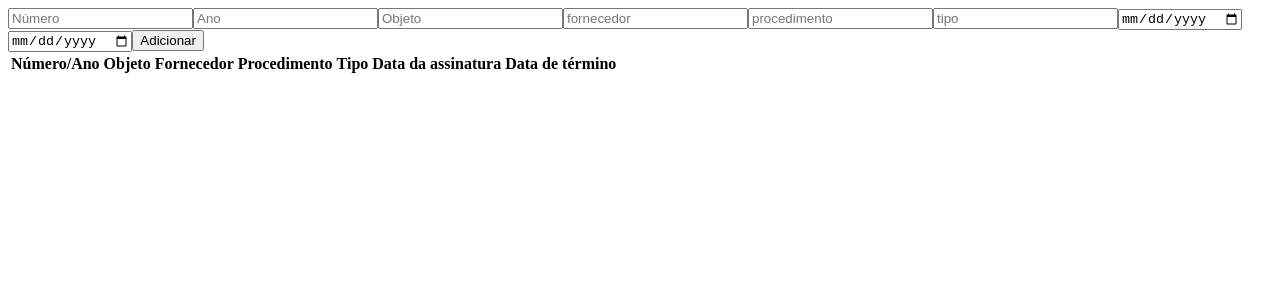
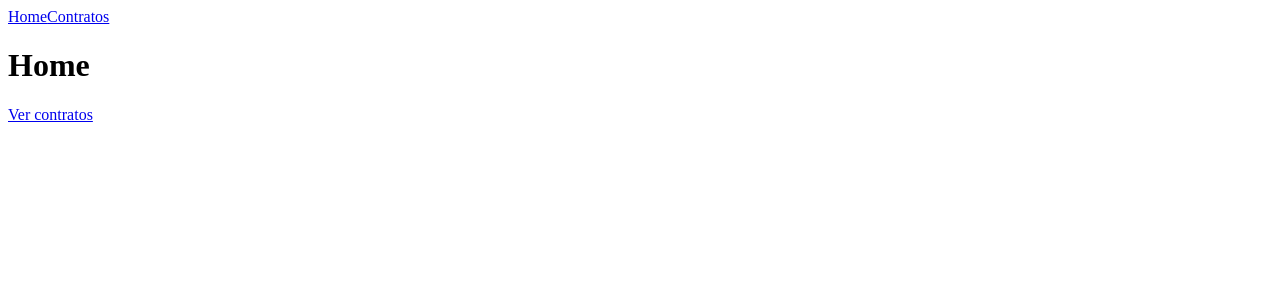
Before and after one commit to JoaoGuilhermeTP/gestao_de_contratos, a React (Vite) app: page / in a window 1280 px wide. Shown: the top 300 px of the page. Built offline with nearby package versions, Linux system fonts and the light colour scheme.

Commit message:
Added routes navigation with React-Router-Dom

```diff
--- a/package.json
+++ b/package.json
@@ -11,7 +11,8 @@
   },
   "dependencies": {
     "react": "^19.2.8",
-    "react-dom": "^19.2.8"
+    "react-dom": "^19.2.8",
+    "react-router-dom": "^7.18.4"
   },
   "devDependencies": {
     "@types/react": "^19.2.18",
--- a/src/App.jsx
+++ b/src/App.jsx
@@ -1,12 +1,18 @@
 // import "./App.css";
+import { BrowserRouter, Routes, Route } from "react-router-dom";
 import ContratosPage from "./pages/contratosPage";
+import HomePage from "./pages/HomePage";
+import Navbar from "./components/NavBar";
 
 function App() {
-
   return (
-    <>
-      <ContratosPage />
-    </>
+    <BrowserRouter>
+    <Navbar />
+      <Routes>
+        <Route path="/" element={<HomePage />} />
+        <Route path="/contratos" element={<ContratosPage />} />
+      </Routes>
+    </BrowserRouter>
   );
 }
 
--- /dev/null
+++ b/src/components/NavBar.jsx
@@ -0,0 +1,10 @@
+import { Link } from "react-router-dom";
+
+export default function Navbar() {
+  return (
+    <nav>
+      <Link to="/">Home</Link>
+      <Link to="/contratos">Contratos</Link>
+    </nav>
+  );
+}
--- /dev/null
+++ b/src/pages/HomePage.jsx
@@ -0,0 +1,15 @@
+import { Link } from "react-router-dom";
+
+function Home() {
+  return (
+    <div>
+      <h1>Home</h1>
+
+      <Link to="/contratos">
+        Ver contratos
+      </Link>
+    </div>
+  );
+}
+
+export default Home;
```
Also changed, not shown: 1 other file (tests, documents, lock files or other folders).
